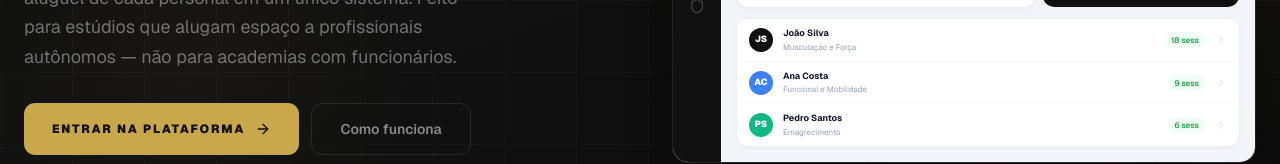
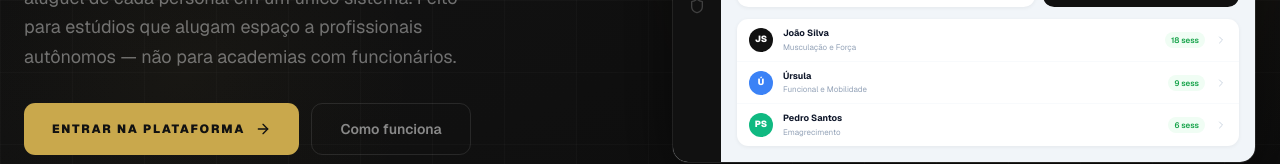
Before and after one commit to jhonatanaraujo1/fittrainly-app, a Next.js app: page / in a window 1280 px wide. Shown: the part 504-668 px from the top of the page. Built offline with nearby package versions, Linux system fonts and the light colour scheme.

Commit message:
landing: troca Ana Costa por Ursula no mockup do painel
Co-Authored-By: Claude Opus 4.8 <noreply@anthropic.com>

```diff
--- a/src/app/page.tsx
+++ b/src/app/page.tsx
@@ -139,7 +139,7 @@ function DashboardMockup() {
             <div className="rounded-xl overflow-hidden" style={{ background: '#fff', boxShadow: '0 1px 4px rgba(0,0,0,0.06)' }}>
               {[
                 { name: 'João Silva', spec: 'Musculação e Força', plan: 'Mensal', n: 4, s: 18 },
-                { name: 'Ana Costa', spec: 'Funcional e Mobilidade', plan: 'Por Hora', n: 2, s: 9 },
+                { name: 'Úrsula', spec: 'Funcional e Mobilidade', plan: 'Por Hora', n: 2, s: 9 },
                 { name: 'Pedro Santos', spec: 'Emagrecimento', plan: 'Semanal', n: 2, s: 6 },
               ].map((pt, i) => (
                 <motion.div key={i}
```
